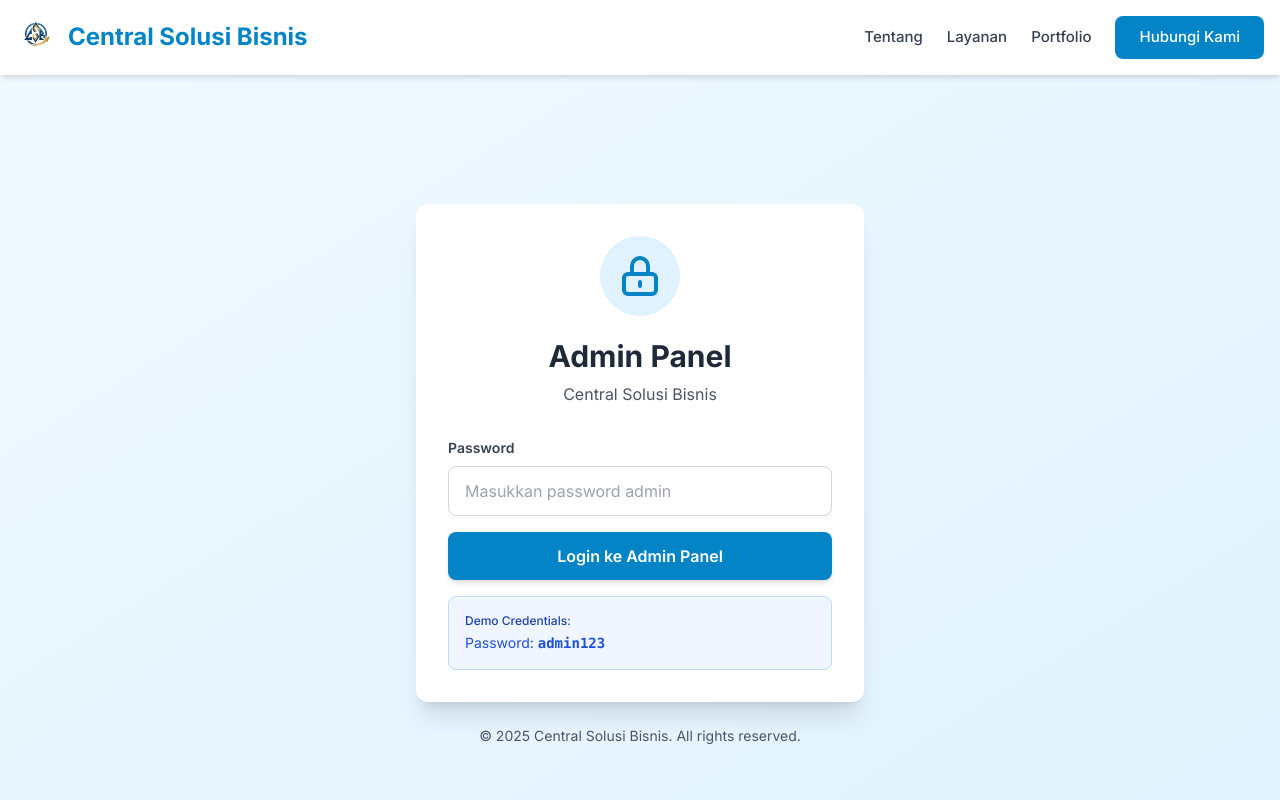
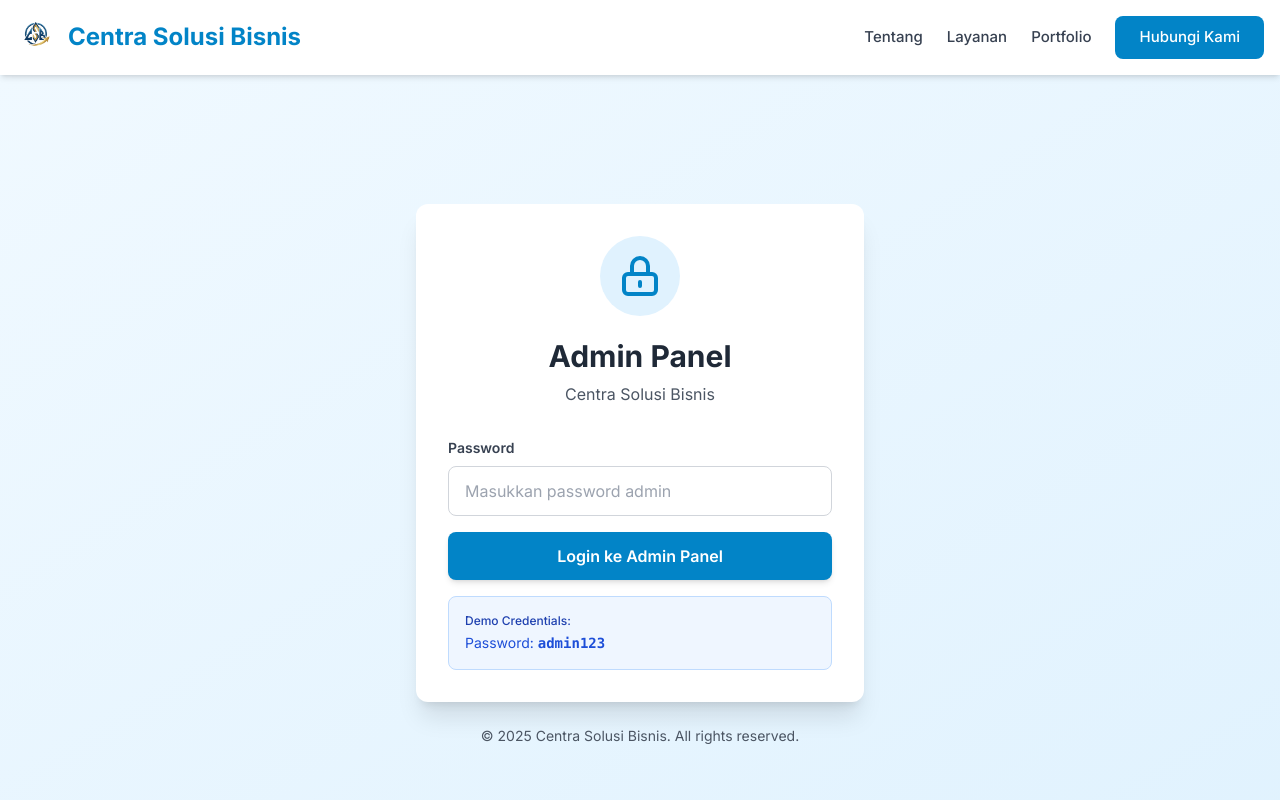
Before and after one commit to diazrahman21/web-central, a Next.js app: page /admin in a window 1280 px wide. Shown: the top 800 px of the page. Built offline with nearby package versions, Linux system fonts and the light colour scheme.

Commit message:
update text

```diff
--- a/package.json
+++ b/package.json
@@ -1,5 +1,5 @@
 {
-  "name": "central-solusi-bisnis",
+  "name": "centra-solusi-bisnis",
   "version": "0.1.0",
   "private": true,
   "scripts": {
--- a/src/app/about/page.tsx
+++ b/src/app/about/page.tsx
@@ -1,8 +1,8 @@
 import type { Metadata } from "next";
 
 export const metadata: Metadata = {
-  title: "Tentang Kami - Central Solusi Bisnis",
-  description: "Kenali lebih dekat Central Solusi Bisnis, mitra terpercaya untuk solusi bisnis terpadu",
+  title: "Tentang Kami - Centra Solusi Bisnis",
+  description: "Kenali lebih dekat Centra Solusi Bisnis, mitra terpercaya untuk solusi bisnis terpadu",
 };
 
 export default function AboutPage() {
--- a/src/app/admin/components/SeoManagement.tsx
+++ b/src/app/admin/components/SeoManagement.tsx
@@ -26,9 +26,9 @@ export default function SeoManagement() {
       keywords: "solusi bisnis, konsultan bisnis, pengembangan bisnis, central solusi bisnis"
     },
     about: {
-      title: "Tentang Kami - Central Solusi Bisnis",
-      description: "Kenali lebih dekat Central Solusi Bisnis, mitra terpercaya untuk solusi bisnis terpadu",
-      keywords: "tentang kami, profil perusahaan, visi misi, central solusi bisnis"
+      title: "Tentang Kami - Centra Solusi Bisnis",
+      description: "Kenali lebih dekat Centra Solusi Bisnis, mitra terpercaya untuk solusi bisnis terpadu",
+      keywords: "tentang kami, profil perusahaan, visi misi, centra solusi bisnis"
     },
     services: {
       title: "Layanan Kami - Central Solusi Bisnis",
@@ -36,13 +36,13 @@ export default function SeoManagement() {
       keywords: "layanan bisnis, konsultasi, manajemen, pelatihan, transformasi digital"
     },
     contact: {
-      title: "Hubungi Kami - Central Solusi Bisnis",
-      description: "Hubungi Central Solusi Bisnis untuk konsultasi bisnis dan informasi lebih lanjut",
+      title: "Hubungi Kami - Centra Solusi Bisnis",
+      description: "Hubungi Centra Solusi Bisnis untuk konsultasi bisnis dan informasi lebih lanjut",
       keywords: "kontak, hubungi kami, alamat, telepon, email"
     },
     blog: {
-      title: "Blog & Artikel - Central Solusi Bisnis",
-      description: "Artikel dan tips bisnis terbaru dari Central Solusi Bisnis",
+      title: "Blog & Artikel - Centra Solusi Bisnis",
+      description: "Artikel dan tips bisnis terbaru dari Centra Solusi Bisnis",
       keywords: "blog, artikel bisnis, tips bisnis, berita bisnis"
     }
   });
--- a/src/app/admin/page.tsx
+++ b/src/app/admin/page.tsx
@@ -42,7 +42,7 @@ export default function AdminPage() {
                 </svg>
               </div>
               <h1 className="text-3xl font-bold mb-2 text-gray-800">Admin Panel</h1>
-              <p className="text-gray-600">Central Solusi Bisnis</p>
+              <p className="text-gray-600">Centra Solusi Bisnis</p>
             </div>
             <form onSubmit={handleLogin} className="space-y-4">
               <div>
@@ -80,7 +80,7 @@ export default function AdminPage() {
             </form>
           </div>
           <p className="text-center text-sm text-gray-600 mt-6">
-            © 2025 Central Solusi Bisnis. All rights reserved.
+            © 2025 Centra Solusi Bisnis. All rights reserved.
           </p>
         </div>
       </div>
@@ -96,7 +96,7 @@ export default function AdminPage() {
             <div className="flex flex-col sm:flex-row justify-between items-start sm:items-center gap-4">
               <div>
                 <h1 className="text-3xl font-bold text-gray-800 mb-1">Admin Panel</h1>
-                <p className="text-gray-600">Kelola konten website Central Solusi Bisnis</p>
+                <p className="text-gray-600">Kelola konten website Centra Solusi Bisnis</p>
               </div>
               <button
                 onClick={handleLogout}
--- a/src/app/blog/[slug]/page.tsx
+++ b/src/app/blog/[slug]/page.tsx
@@ -76,7 +76,7 @@ export async function generateMetadata({ params }: { params: { slug: string } })
   }
 
   return {
-    title: `${article.title} - Central Solusi Bisnis`,
+    title: `${article.title} - Centra Solusi Bisnis`,
     description: article.excerpt,
     keywords: `${article.category}, artikel bisnis, ${article.title.toLowerCase()}`
   };
--- a/src/app/blog/page.tsx
+++ b/src/app/blog/page.tsx
@@ -2,9 +2,9 @@ import type { Metadata } from "next";
 import Link from "next/link";
 
 export const metadata: Metadata = {
-  title: "Blog & Artikel - Central Solusi Bisnis",
-  description: "Artikel dan tips bisnis terbaru dari Central Solusi Bisnis untuk membantu mengembangkan bisnis Anda",
-  keywords: "blog bisnis, artikel bisnis, tips bisnis, berita bisnis, central solusi bisnis",
+  title: "Blog & Artikel - Centra Solusi Bisnis",
+  description: "Artikel dan tips bisnis terbaru dari Centra Solusi Bisnis untuk membantu mengembangkan bisnis Anda",
+  keywords: "blog bisnis, artikel bisnis, tips bisnis, berita bisnis, centra solusi bisnis",
 };
 
 // Demo articles data (in production, fetch from database/API)
--- a/src/app/contact/page.tsx
+++ b/src/app/contact/page.tsx
@@ -2,8 +2,8 @@ import type { Metadata } from "next";
 import ContactForm from "@/components/ContactForm";
 
 export const metadata: Metadata = {
-  title: "Hubungi Kami - Central Solusi Bisnis",
-  description: "Hubungi Central Solusi Bisnis untuk konsultasi bisnis dan informasi lebih lanjut",
+  title: "Hubungi Kami - Centra Solusi Bisnis",
+  description: "Hubungi Centra Solusi Bisnis untuk konsultasi bisnis dan informasi lebih lanjut",
 };
 
 export default function ContactPage() {
--- a/src/app/layout.tsx
+++ b/src/app/layout.tsx
@@ -7,9 +7,9 @@ import Footer from "@/components/Footer";
 const inter = Inter({ subsets: ["latin"] });
 
 export const metadata: Metadata = {
-  title: "Central Solusi Bisnis - Solusi Bisnis Terpadu",
-  description: "Central Solusi Bisnis menyediakan solusi bisnis terpadu untuk membantu mengembangkan usaha Anda",
-  keywords: "solusi bisnis, konsultan bisnis, pengembangan bisnis, central solusi bisnis",
+  title: "Centra Solusi Bisnis - Solusi Bisnis Terpadu",
+  description: "Centra Solusi Bisnis menyediakan solusi bisnis terpadu untuk membantu mengembangkan usaha Anda",
+  keywords: "solusi bisnis, konsultan bisnis, pengembangan bisnis, centra solusi bisnis",
 };
 
 export default function RootLayout({
--- a/src/app/page.tsx
+++ b/src/app/page.tsx
@@ -26,7 +26,7 @@ export default function Home() {
             </p>
             <div className="flex gap-4 justify-center">
               <a
-                href="https://wa.me/6281234567890?text=Halo%20Central%20Solusi%20Bisnis%2C%20saya%20ingin%20konsultasi%20mengenai%20layanan%20pendampingan%20LSP%2FLPK%2FProdi%20dan%20jasa%20akuntansi."
+                href="https://wa.me/6281234567890?text=Halo%20Centra%20Solusi%20Bisnis%2C%20saya%20ingin%20konsultasi%20mengenai%20layanan%20pendampingan%20LSP%2FLPK%2FProdi%20dan%20jasa%20akuntansi."
                 target="_blank"
                 rel="noopener noreferrer"
                 className="bg-white text-primary-600 px-8 py-3 rounded-lg font-semibold hover:bg-gray-100 transition-colors flex items-center gap-2"
@@ -468,8 +468,8 @@ export default function Home() {
                     </svg>
                     <h3 className="font-bold text-lg">Email</h3>
                   </div>
-                  <p className="text-gray-700">info@centralsolusi.com</p>
-                  <p className="text-gray-700">konsultasi@centralsolusi.com</p>
+                  <p className="text-gray-700">info@centrasolusi.com</p>
+                  <p className="text-gray-700">konsultasi@centrasolusi.com</p>
                 </div>
 
                 <div className="bg-white p-6 rounded-lg shadow-md border border-gray-200">
--- a/src/components/Footer.tsx
+++ b/src/components/Footer.tsx
@@ -14,7 +14,7 @@ export default function Footer() {
       <div className="container mx-auto px-4">
         <div className="grid md:grid-cols-4 gap-8">
           <div>
-            <h3 className="text-xl font-bold mb-4">Central Solusi Bisnis</h3>
+            <h3 className="text-xl font-bold mb-4">Centra Solusi Bisnis</h3>
             <p className="text-gray-400">
               Mitra terpercaya untuk solusi bisnis terpadu dan pengembangan perusahaan Anda.
             </p>
@@ -78,13 +78,13 @@ export default function Footer() {
               <li>Jl. Contoh No. 123</li>
               <li>Jakarta Selatan, Indonesia</li>
               <li>+62 21 1234 5678</li>
-              <li>info@centralsolusibisnis.com</li>
+              <li>info@centrasolusibisnis.com</li>
             </ul>
           </div>
         </div>
 
         <div className="border-t border-gray-800 mt-8 pt-8 text-center text-gray-400">
-          <p>&copy; {new Date().getFullYear()} Central Solusi Bisnis. All rights reserved.</p>
+          <p>&copy; {new Date().getFullYear()} Centra Solusi Bisnis. All rights reserved.</p>
         </div>
       </div>
     </footer>
--- a/src/components/Header.tsx
+++ b/src/components/Header.tsx
@@ -35,7 +35,7 @@ export default function Header() {
               alt="CSB Logo"
               className="h-10 w-10 object-contain"
             />
-            <span className="leading-none">Central Solusi Bisnis</span>
+            <span className="leading-none">Centra Solusi Bisnis</span>
           </Link>
 
           {/* Desktop Menu */}
```
Also changed, not shown: 2 other files (tests, documents, lock files or other folders).
